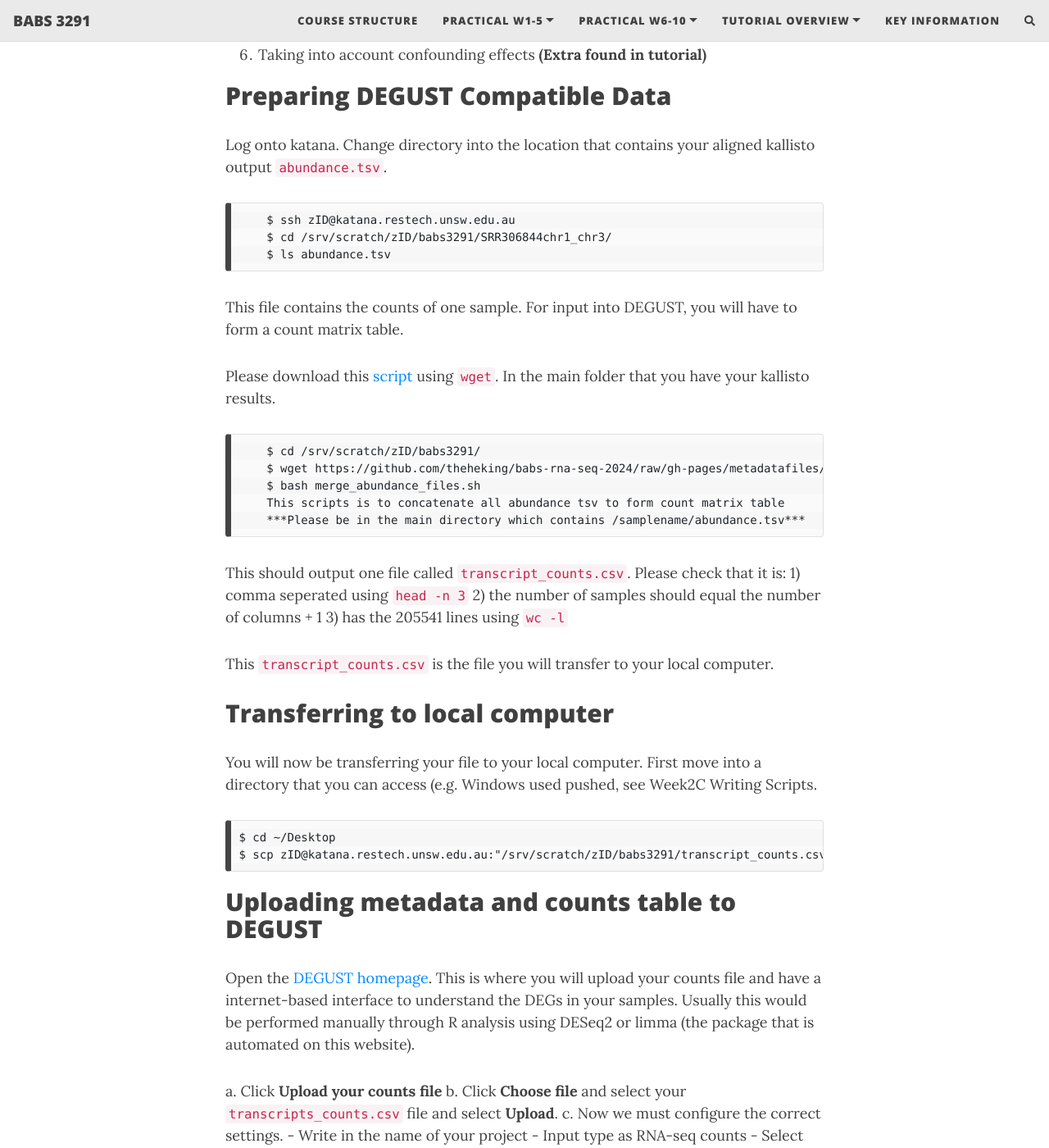
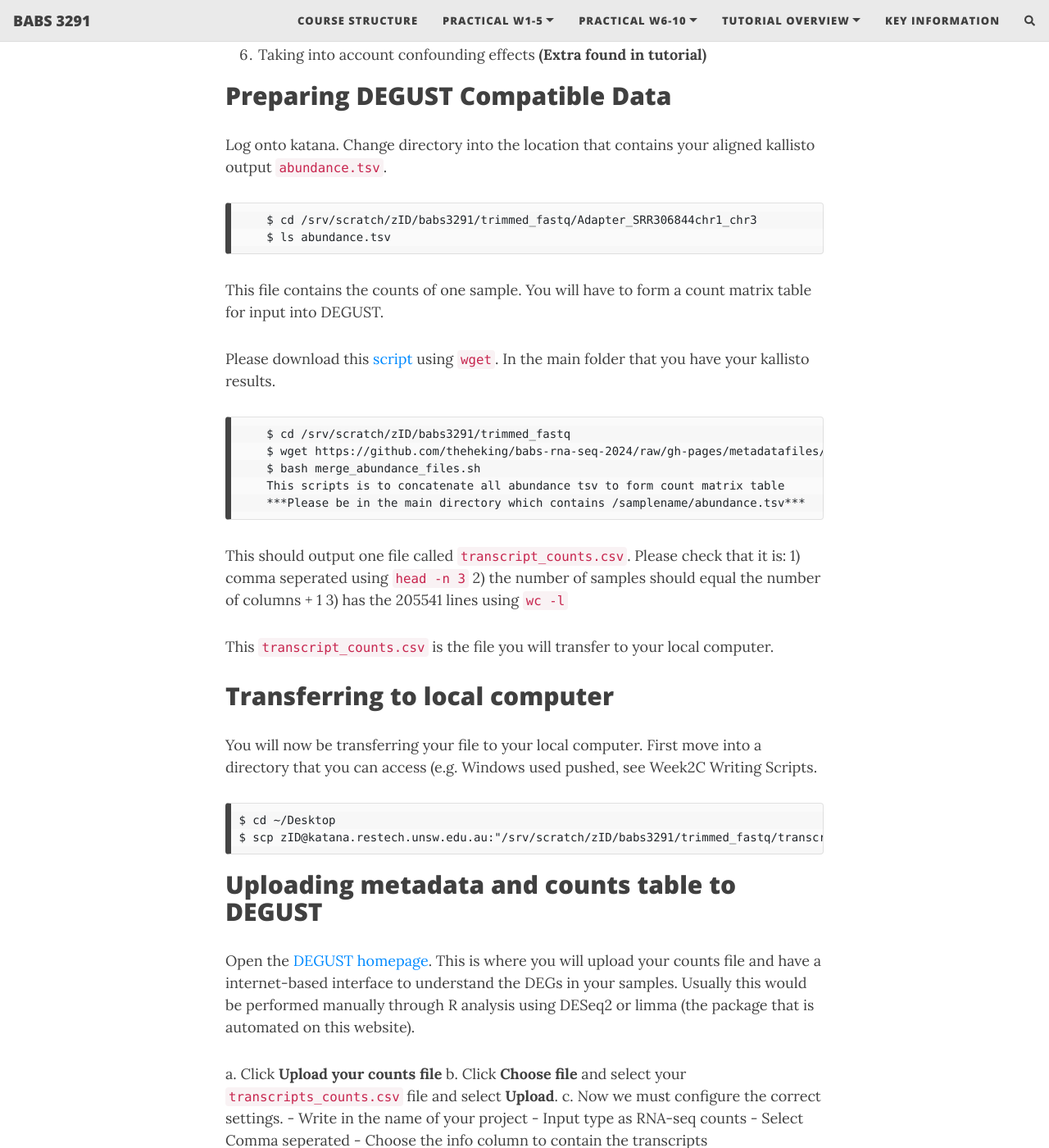
Before and after one commit to theheking/babs-rna-seq-2024, a Jekyll site: the page built from practical_overview/Week9_Differential_Expression.md, in a window 1280 px wide and 1400 px high, scrolled down 2158 px. Shown: the whole window at 82% size. Built offline with Jekyll 4.4.1, drawn with Linux system fonts in a browser that asks for light colours; nearby versions of some CDN libraries; comment, search, counter and statistics services are not loaded; some of the changed text lies outside the part shown.

Commit message:
Update Week9_Differential_Expression.md

```diff
--- a/practical_overview/Week9_Differential_Expression.md
+++ b/practical_overview/Week9_Differential_Expression.md
@@ -33,7 +33,7 @@ So what does the count data actually represent? The count data used for differen
 ![](../assets/img/deseq_counts_overview.png)
 
 ***Note: We are using features that are transcripts, not genes***
-Usually you would sum all the transcript expression for a given gene. This would change a transcript x count matrix to form a gene x count matrix. To make the pipeline simple- we will not be doing this.
+Usually you would sum all the transcript expression for a given gene. This would change a transcript x count matrix to form a gene x count matrix. To make the pipeline simple- we will *not* be doing this.
 
 
 Counts and CPM
@@ -58,15 +58,14 @@ Preparing DEGUST Compatible Data
 
 Log onto katana. Change directory into the location that contains your aligned kallisto output `abundance.tsv`.
 
-        $ ssh zID@katana.restech.unsw.edu.au
-        $ cd /srv/scratch/zID/babs3291/SRR306844chr1_chr3/
+        $ cd /srv/scratch/zID/babs3291/trimmed_fastq/Adapter_SRR306844chr1_chr3
         $ ls abundance.tsv
 
-This file contains the counts of one sample. For input into DEGUST, you will have to form a count matrix table.
+This file contains the counts of one sample. You will have to form a count matrix table for input into DEGUST.
 
-Please download this [script](https://github.com/theheking/babs-rna-seq/blob/gh-pages/metadatafiles/merge_abundance_files.sh) using `wget`. In the main folder that you have your kallisto results.
+Please download this [script](https://github.com/theheking/babs-rna-seq-2024/blob/gh-pages/metadatafiles/merge_abundance_files.sh) using `wget`. In the main folder that you have your kallisto results.
 
-        $ cd /srv/scratch/zID/babs3291/
+        $ cd /srv/scratch/zID/babs3291/trimmed_fastq
         $ wget https://github.com/theheking/babs-rna-seq-2024/raw/gh-pages/metadatafiles/merge_abundance_files.sh
         $ bash merge_abundance_files.sh
         This scripts is to concatenate all abundance tsv to form count matrix table
@@ -86,7 +85,7 @@ Transferring to local computer
 You will now be transferring your file to your local computer. First move into a directory that you can access (e.g. Windows used pushed, see Week2C Writing Scripts.
 
     $ cd ~/Desktop
-    $ scp zID@katana.restech.unsw.edu.au:"/srv/scratch/zID/babs3291/transcript_counts.csv" .
+    $ scp zID@katana.restech.unsw.edu.au:"/srv/scratch/zID/babs3291/trimmed_fastq/transcript_counts.csv" .
 
 
 Uploading metadata and counts table to DEGUST
```
Also changed, not shown: other parts of practical_overview/Week9_Differential_Expression.md (+2 -2 lines).
